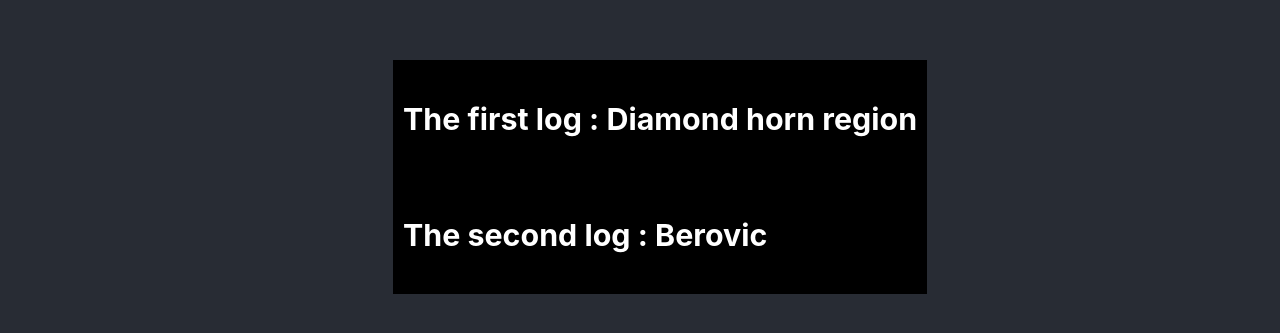
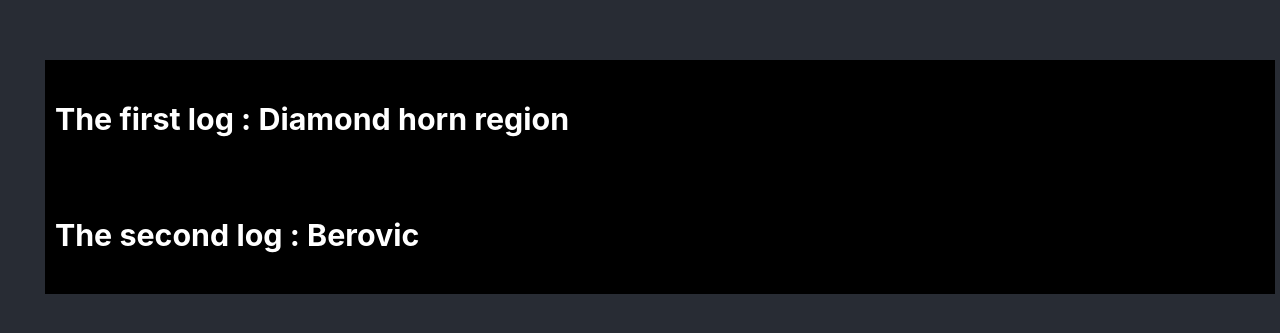
Before and after one commit to Ceemot/DnDLog, a React (Create React App) app in the folder dnd-log/: page / in a window 1280 px wide. Shown: the part 223-556 px from the top of the page. Built offline with nearby package versions, Linux system fonts and the light colour scheme.

Commit message:
Added new package for collapsible, added in the code to allow the main header open and close the description

```diff
--- a/dnd-log/package.json
+++ b/dnd-log/package.json
@@ -7,6 +7,7 @@
     "@testing-library/react": "^13.4.0",
     "@testing-library/user-event": "^13.5.0",
     "react": "^18.3.1",
+    "react-collapsible": "^2.10.0",
     "react-dom": "^18.3.1",
     "react-scripts": "5.0.1",
     "web-vitals": "^2.1.4"
--- a/dnd-log/src/Components/Logs.tsx
+++ b/dnd-log/src/Components/Logs.tsx
@@ -1,5 +1,6 @@
 import * as React from "react";
 import * as data from "../Content/Logs.json";
+import Collapsible from "react-collapsible";
 
 export default function LogBookComponent() {
   const records = JSON.parse(JSON.stringify(data));
@@ -19,9 +20,15 @@ function LogListItem(props) {
       className="Log-item-active"
       style={{ padding: "10px", textAlign: "left" }}
     >
-      <h3>
-        {record.Title} : {record.Location}
-      </h3>
+      <Collapsible
+        trigger={
+          <h3>
+            {record.Title} : {record.Location}
+          </h3>
+        }
+      >
+        <p>{record.Description}</p>
+      </Collapsible>
     </div>
   );
 }
```
Also changed, not shown: 1 other file (tests, documents, lock files or other folders).
